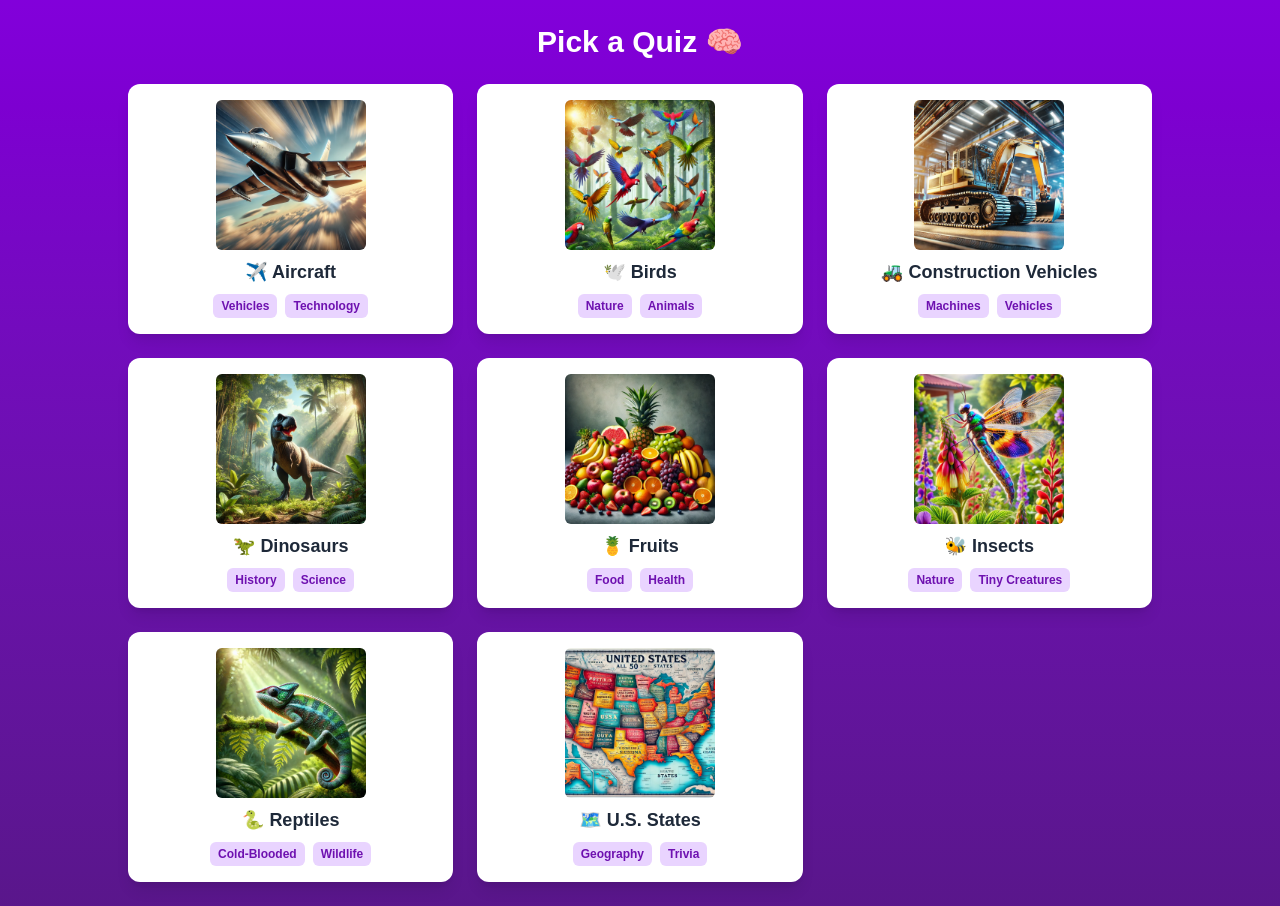
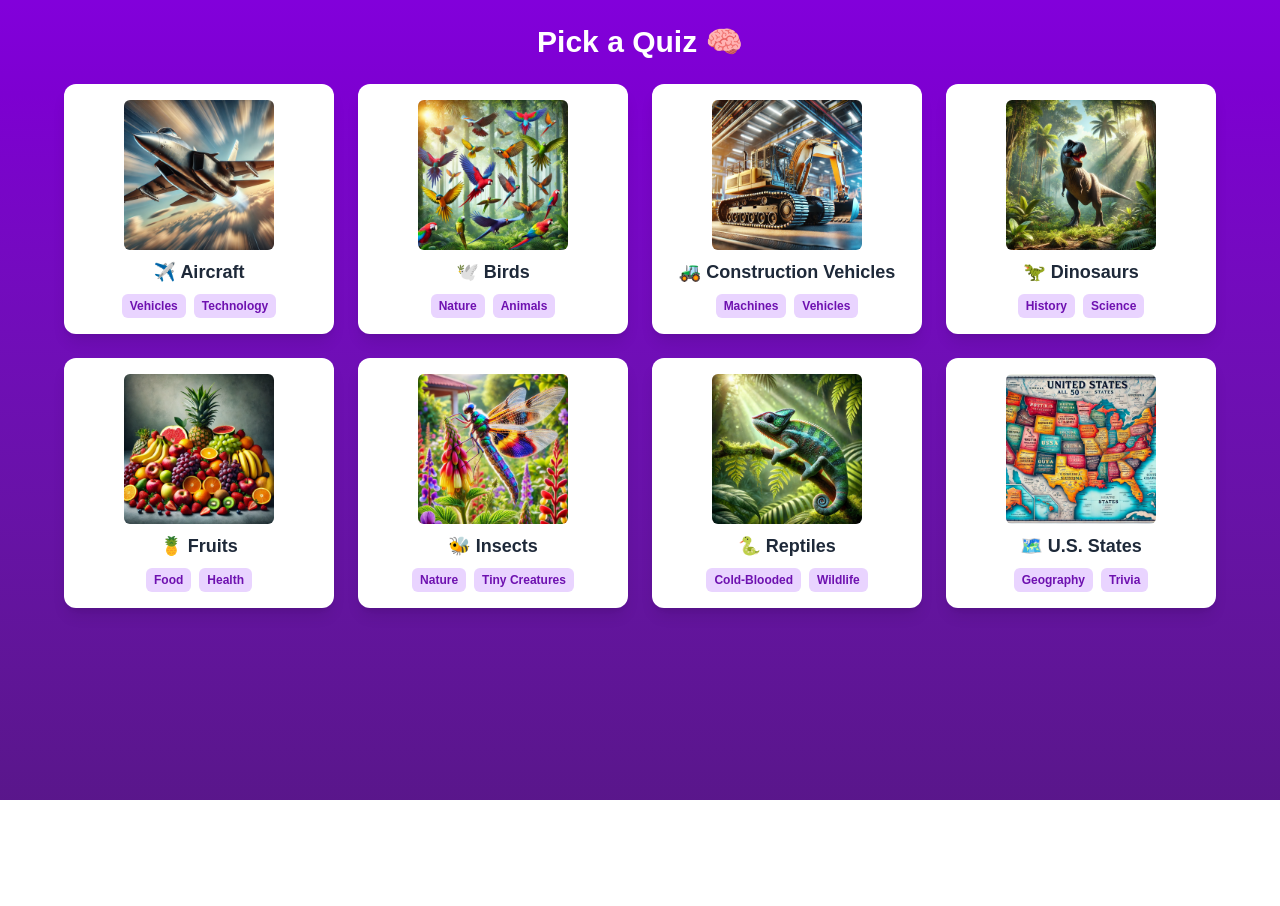
Before and after one commit to bunlongheng/next-quiz, a Next.js app: page / in a window 1280 px wide. After the commit the page ends 800 px from the top, so only its background shows below. Built offline with nearby package versions, Linux system fonts and the light colour scheme.

Commit message:
4 cols per row;

```diff
--- a/pages/index.tsx
+++ b/pages/index.tsx
@@ -18,7 +18,7 @@
   return (
     <div className="min-h-screen flex flex-col items-center bg-gradient-to-b from-purple-700 to-purple-900 p-6">
       <h1 className="text-white text-2xl md:text-3xl font-bold mb-6">Pick a Quiz 🧠</h1>
-      <div className="grid grid-cols-1 sm:grid-cols-2 lg:grid-cols-3 gap-6 w-full max-w-5xl">
+      <div className="grid grid-cols-1 sm:grid-cols-2 md:grid-cols-3 lg:grid-cols-4 gap-6 w-full max-w-6xl">
         {quizzes.map((quiz) => (
           <button
             key={quiz.slug}
```
